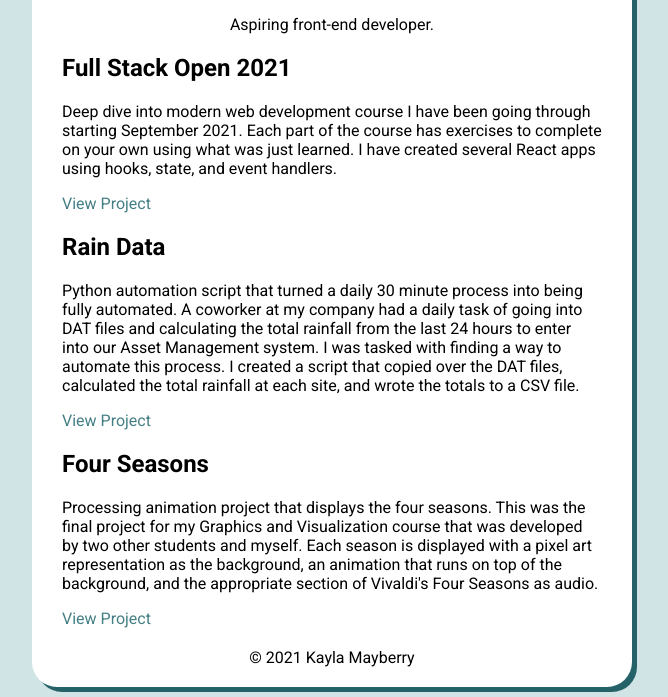
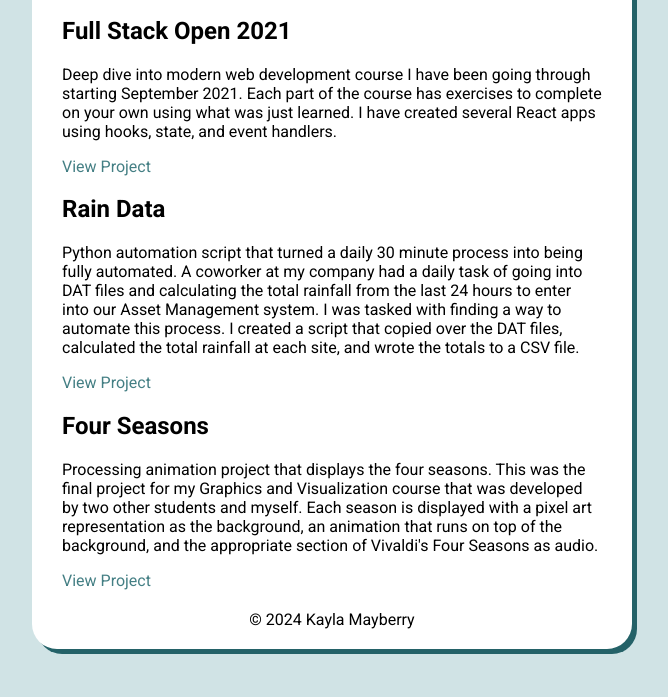
Before and after one commit to kaynmay/kaynmay.github.io, a plain HTML site: page index.html in a window 1280 px wide. Shown: the part 112-809 px from the top of the page, without its empty margins (308-976 px from the left). Drawn offline with Linux system fonts and the light colour scheme.

Commit message:
update year

```diff
--- a/index.html
+++ b/index.html
@@ -20,8 +20,6 @@
         </header>
 
         <div>
-          <p class="tagline">Aspiring front-end developer.</p>
-
           <div class="projects">
             <div class="item">
               <h2>Full Stack Open 2021</h2>
@@ -72,7 +70,7 @@
         </div>
 
         <footer>
-          <span>&copy; 2021 Kayla Mayberry</span>
+          <span>&copy; 2024 Kayla Mayberry</span>
         </footer>
       </div>
     </div>
```
